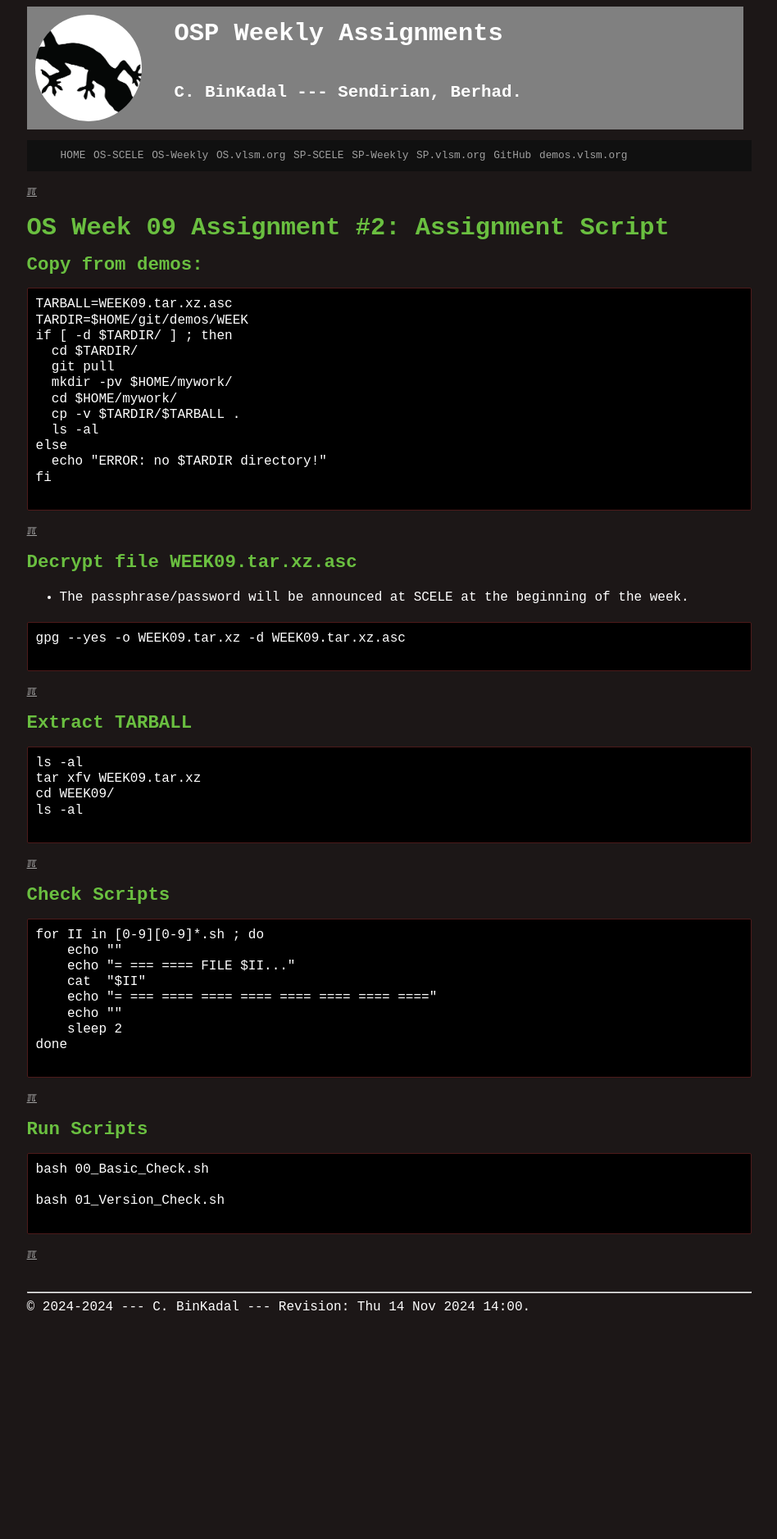
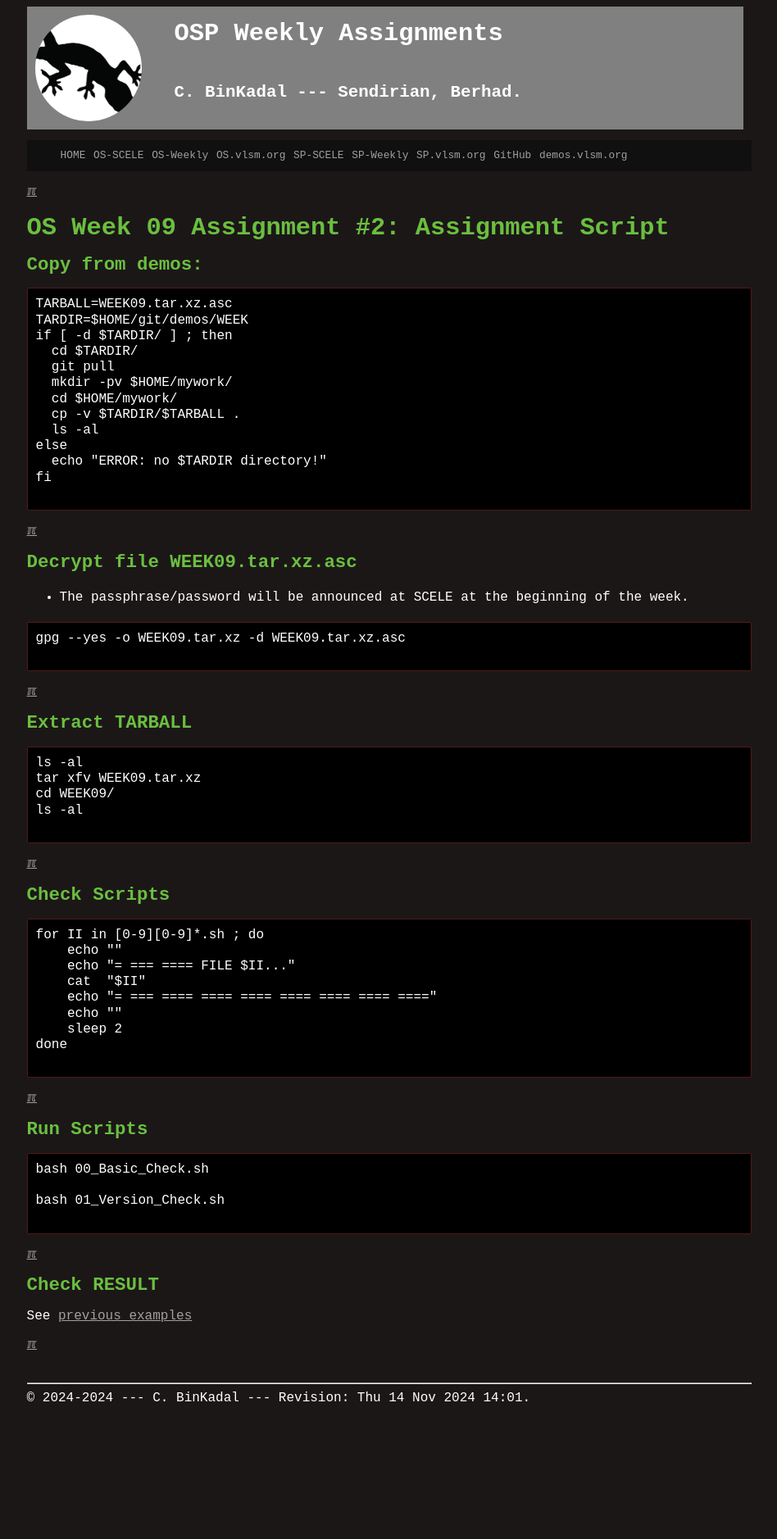
Before and after one commit to os2xx/demOS, a Jekyll site: the page built from W09-02.md, in a window 1280 px wide. Shown: the whole page at 82% size, without its empty margins (165-1113 px from the left). Built offline with Jekyll 4.4.1, drawn with Linux system fonts in a browser that asks for light colours; before the commit the page ends 1767 px from its top, so only the background shows below that.

Commit message:
modified:   W07-02.md W09-02.md W10-02.md

````diff
--- a/W09-02.md
+++ b/W09-02.md
@@ -68,5 +68,10 @@ bash 01_Version_Check.sh
 
 ```
 
+[&#x213C;](#)<br id="idx005">
+## Check RESULT
+
+See [previous examples](W03-08.md#idx05){:target="_blank"}
+
 [&#x213C;](#)<br id="idxXXX">
 <br>
--- a/_config.yml
+++ b/_config.yml
@@ -1,5 +1,5 @@
 title: Operating Systems Programming
-version:     "Thu 14 Nov 2024 14:00"
+version:     "Thu 14 Nov 2024 14:01"
 copyright:   "2024-2024"
 description: This is the Operating System course site,
       a GitHub Page, hosted at GitHub.com (thank you!).
````
Also changed, not shown: W07-02.md (+1 -0 lines), W10-02.md (+5 -0 lines).
